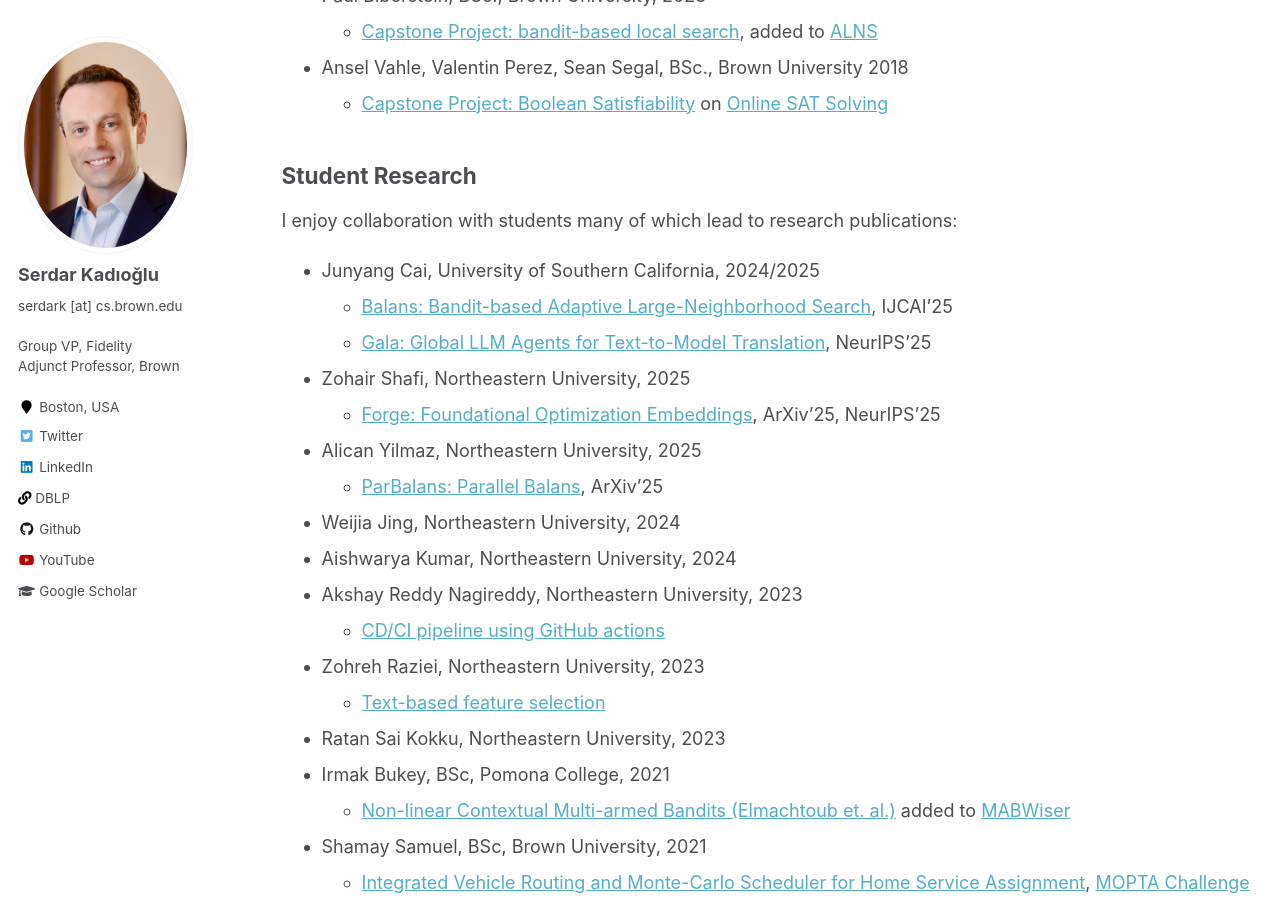
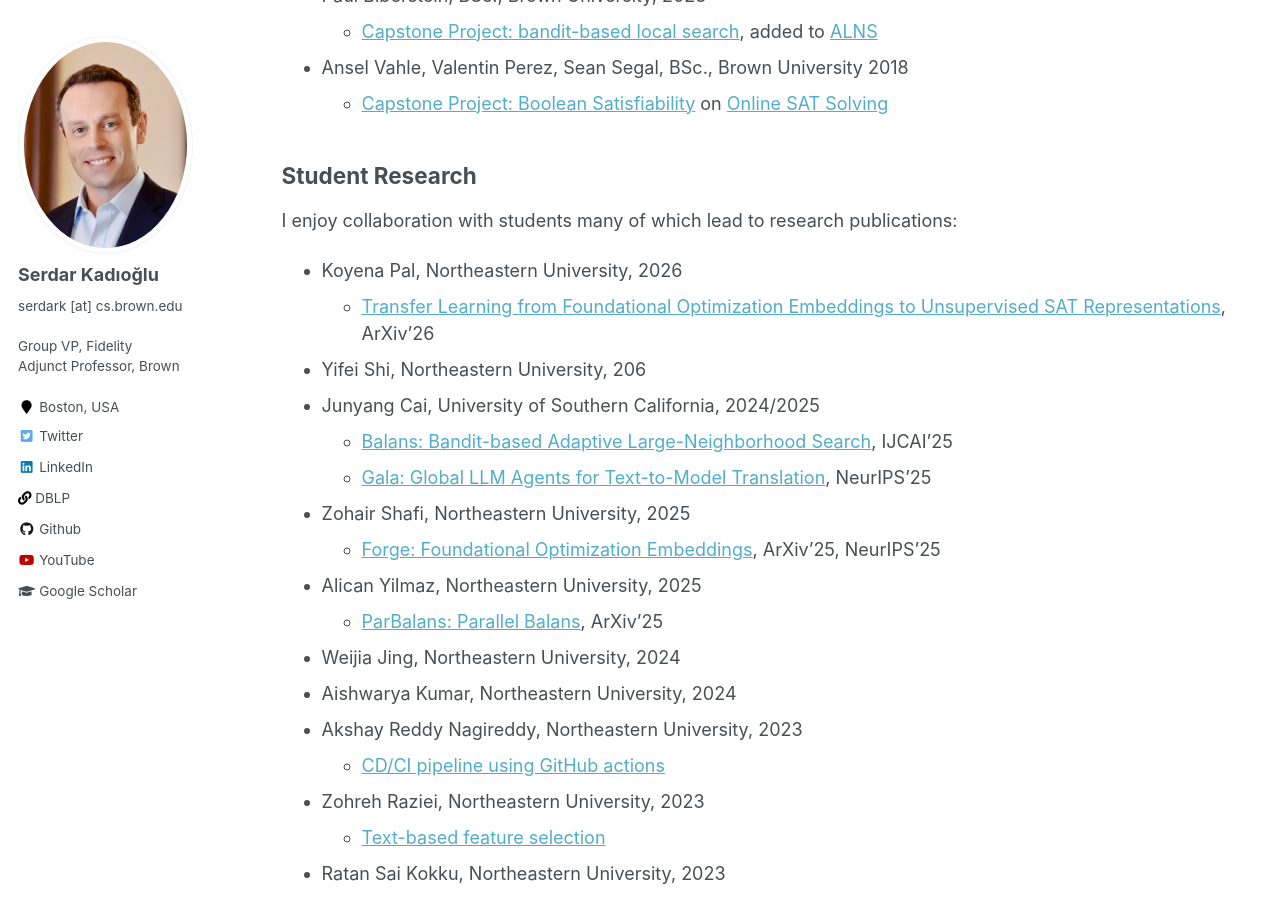
Before and after one commit to skadio/skadio.github.io, a Jekyll site: the page built from _pages/teaching.md, in a window 1280 px wide and 900 px high, scrolled down 1468 px. Built offline with Jekyll 4.4.1, drawn with Linux system fonts in a browser that asks for light colours.

Commit message:
Update teaching.md

```diff
--- a/_pages/teaching.md
+++ b/_pages/teaching.md
@@ -53,6 +53,9 @@ author_profile: true
 ## Student Research
 
 I enjoy collaboration with students many of which lead to research publications:
+* Koyena Pal, Northeastern University, 2026
+  * [Transfer Learning from Foundational Optimization Embeddings to Unsupervised SAT Representations](https://arxiv.org/abs/2604.15448), ArXiv'26
+* Yifei Shi, Northeastern University, 206
 * Junyang Cai, University of Southern California, 2024/2025
   * [Balans: Bandit-based Adaptive Large-Neighborhood Search](https://www.ijcai.org/proceedings/2025/286), IJCAI'25
   * [Gala: Global LLM Agents for Text-to-Model Translation](https://arxiv.org/abs/2509.08970), NeurIPS'25
```
